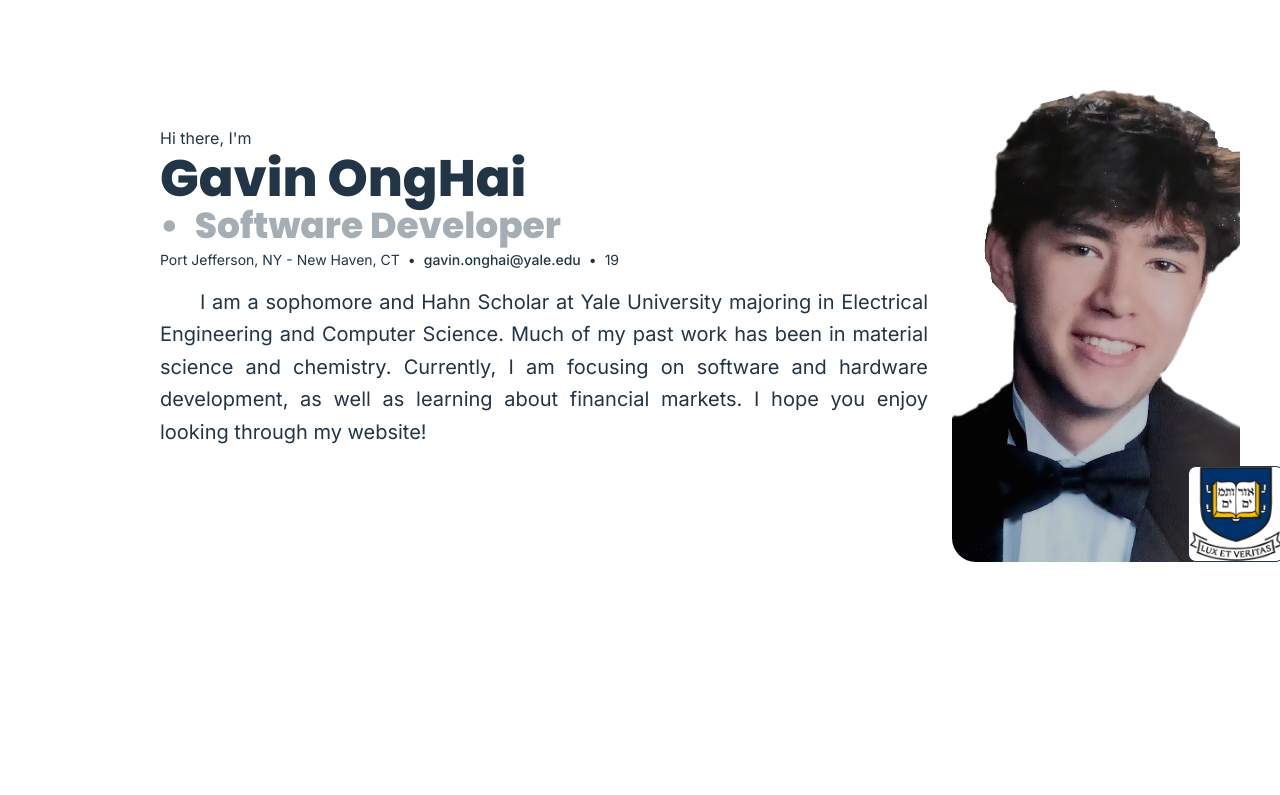
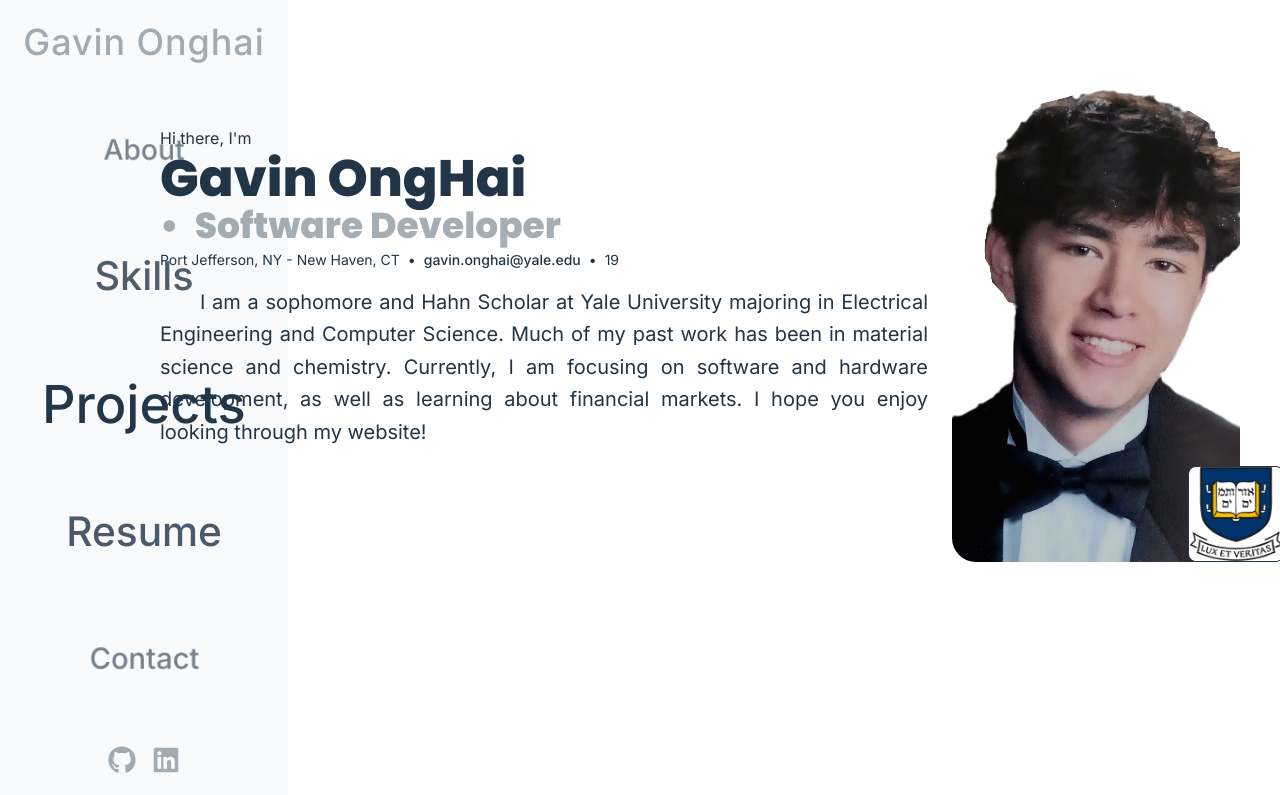
Before and after one commit to onghaig/onghaig.github.io, a React (Vite) app: page / in a window 1280 px wide. Shown: the part 34-829 px from the top of the page. Built offline with nearby package versions, Linux system fonts and the light colour scheme.

Commit message:
Fixed support for light mode browsing,

```diff
--- a/src/components/resume.tsx
+++ b/src/components/resume.tsx
@@ -22,14 +22,14 @@ export default function Resume() {
               href={resumeUrl}
               target="_blank"
               rel="noopener noreferrer"
-              className="px-3 py-2 rounded-lg border text-sm text-white hover:bg-white hover:text-black transition-colors"
+              className="px-3 py-2 rounded-lg border text-sm dark:hover:bg-white dark:hover:text-black transition-colors"
             >
               Open in new tab
             </a>
             <a
               href={resumeUrl}
               download="Gavin_OngHai_Resume.pdf"
-              className="px-3 py-2 rounded-lg border text-sm text-white hover:bg-white hover:text-black transition-colors"
+              className="px-3 py-2 rounded-lg border text-sm dark:hover:bg-white dark:hover:text-black transition-colors"
             >
               Download PDF
             </a>
--- a/src/components/sidebar.tsx
+++ b/src/components/sidebar.tsx
@@ -8,12 +8,11 @@ const sections = [
   { id: "projects", label: "Projects" },
   { id: "resume",   label: "Resume" },
   { id: "contact",  label: "Contact" },
-  // { id: "blog",     label: "Blog" },
 ];
 
 const links = [
-  { id: "github",    label: "GitHub",    url: "https://github.com/onghaig", iconTag: "FaGithub"},
-  { id: "linkedin",  label: "LinkedIn",  url: "https://www.linkedin.com/in/gavin-onghai/", iconTag: "FaLinkedin"},
+  { id: "github",   label: "GitHub",   url: "https://github.com/onghaig", iconTag: "FaGithub" },
+  { id: "linkedin", label: "LinkedIn", url: "https://www.linkedin.com/in/gavin-onghai/", iconTag: "FaLinkedin" },
 ];
 
 const iconMap: Record<string, React.ElementType> = {
@@ -22,7 +21,7 @@ const iconMap: Record<string, React.ElementType> = {
 };
 
 export default function Sidebar() {
-  // each section gets a number 0-1 indicating how close its center is to viewport center
+  // 0–1 proximity to viewport center per section
   const [proximity, setProximity] = useState<Record<string, number>>(
     () => Object.fromEntries(sections.map(({ id }) => [id, 0]))
   );
@@ -37,8 +36,8 @@ export default function Sidebar() {
         const rect = el.getBoundingClientRect();
         const center = rect.top + rect.height / 2;
         const dist = Math.abs(center - vpCenter);
-        const maxDist = vpCenter + rect.height / 2; // farthest the section center can be
-        next[id] = Math.max(0, 1 - dist / maxDist); // 1 → exactly centered, 0 → far away
+        const maxDist = vpCenter + rect.height / 2;
+        next[id] = Math.max(0, 1 - dist / maxDist);
       });
       return next;
     });
@@ -54,13 +53,12 @@ export default function Sidebar() {
     };
   }, [update]);
 
-  const fontSize = (ratio: number) => 1.25 + ratio * 1.75; // rem, roughly text-xl → text-5xl
-  const opacity = (ratio: number) => 0.4 + ratio * 0.6;
+  const fontSize = (ratio: number) => 1.25 + ratio * 1.75; // rem
+  const opacity  = (ratio: number) => 0.4  + ratio * 0.6;
 
-  // Find the current active section for mobile header
-  const currentSection = sections.reduce((active, section) => {
-    return (proximity[section.id] ?? 0) > (proximity[active.id] ?? 0) ? section : active;
-  }, sections[0]);
+  const currentSection = sections.reduce((active, section) =>
+    (proximity[section.id] ?? 0) > (proximity[active.id] ?? 0) ? section : active
+  , sections[0]);
 
   return (
     <>
@@ -83,17 +81,24 @@ export default function Sidebar() {
 
       {/* Desktop Sidebar */}
       <aside
-        className="hidden lg:flex group fixed inset-y-0 left-0 w-72 flex-col px-2 py-8
-                   bg-white/0 hover:bg-white/20 hover:backdrop-blur-md
-                   text-white transition-all duration-200"
+        className="
+          hidden lg:flex lg:fixed lg:inset-y-0 lg:left-0 lg:w-72
+          lg:flex-col lg:h-svh
+          group bg-gray-50 hover:bg-gray-200 dark:bg-white/0 dark:hover:bg-white/20 hover:backdrop-blur-md
+          transition-all duration-200
+        "
       >
-        <span className="text-4xl font-semibold tracking-wide
-                         opacity-40 group-hover:opacity-100 transition-opacity">
+        {/* Header / Name */}
+        <div className="px-4 py-6">
+          <span className="text-4xl font-semibold tracking-wide opacity-40 group-hover:opacity-100 transition-opacity">
             <a href="https://onghaig.github.io" target="_blank" rel="noopener noreferrer">
               Gavin Onghai
             </a>
           </span>
+        </div>
 
+        {/* Evenly distributed nav (fills all remaining height) */}
+        <nav className="flex-1 flex flex-col">
           {sections.map(({ id, label }) => {
             const r = proximity[id] ?? 0;
             return (
@@ -104,19 +109,30 @@ export default function Sidebar() {
                 duration={500}
                 spy
                 offset={0}
-              className="cursor-pointer hover:scale-150 transition-transform"
+                className="
+                  flex-1 flex items-center justify-center
+                  cursor-pointer select-none
+                "
+              >
+                {/* scale/opacity on inner span so each row keeps equal height */}
+                <span
+                  className="transition-transform duration-300 will-change-transform"
                   style={{
                     fontSize: `${fontSize(r)}rem`,
                     opacity: opacity(r),
-                transform: `scale(${.9 + r * 0.2})`,
+                    transform: `scale(${0.9 + r * 0.2})`,
                   }}
                 >
                   {label}
+                </span>
               </Link>
             );
           })}
+        </nav>
 
-        <div className="flex justify-center gap-4 mt-auto">
+        {/* Footer / Socials pinned at bottom */}
+        <div className="px-4 py-6">
+          <div className="flex justify-center gap-4">
             {links.map(({ id, url, iconTag, label }) => {
               const Icon = iconMap[iconTag];
               return (
@@ -126,13 +142,14 @@ export default function Sidebar() {
                   aria-label={label}
                   target="_blank"
                   rel="noopener noreferrer"
-                className="opacity-40 hover:opacity-100 transition-opacity duration-400 hover:scale-200"
+                  className="opacity-40 hover:opacity-100 transition-opacity duration-300 hover:scale-125"
                 >
                   <Icon className="w-7 h-7" />
                 </a>
               );
             })}
           </div>
+        </div>
       </aside>
     </>
   );
--- a/src/index.css
+++ b/src/index.css
@@ -115,6 +115,7 @@ button:focus-visible {
 
 section {
   scroll-snap-align: start;
+  scroll-snap-stop: always;
 }
 
 /* Touch-friendly improvements */
```
Lines whose indentation alone changed are shown as unchanged.
